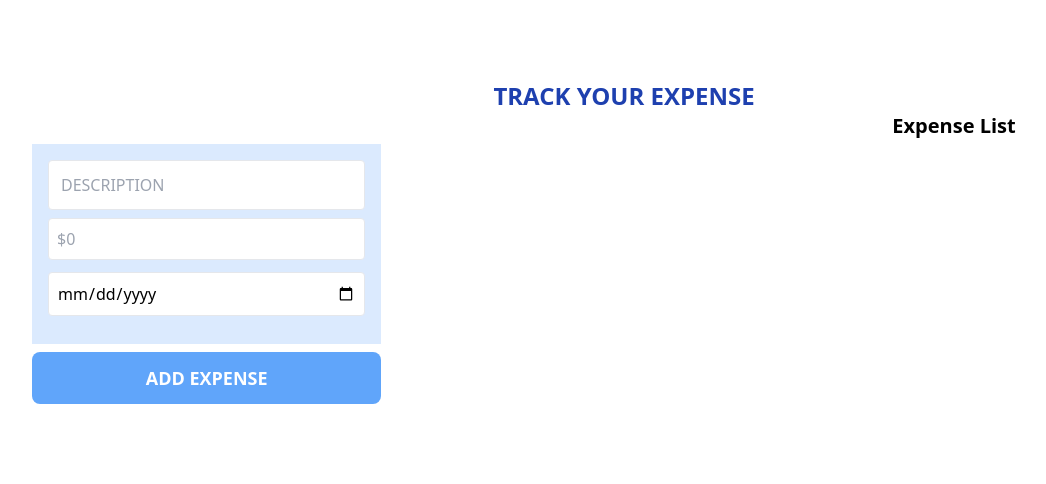
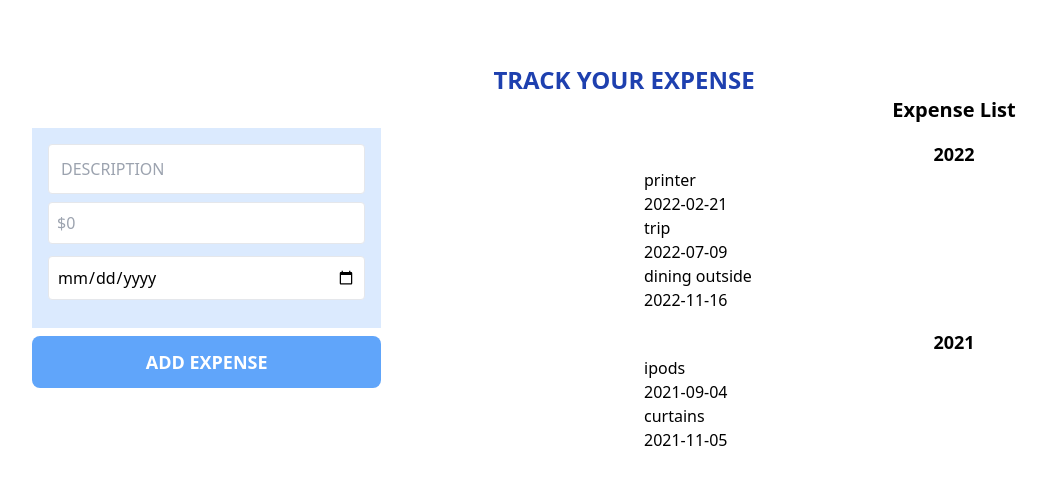
Before and after one commit to bintadam/expense-checker, a React (Create React App) app: page / in a window 1280 px wide. Shown: the top 484 px of the page, without its empty margins (16-1062 px from the left). Built offline with nearby package versions, Linux system fonts and the light colour scheme.

Commit message:
added useState for year

```diff
--- a/src/App.js
+++ b/src/App.js
@@ -5,11 +5,12 @@ import ExpenseChart from "./components/ExpenseChart";
 
 const initialExpenses =[
   {id:1, Amount:145, description:"ipods", date:"2021-09-04"},
-  {id:3, Amount:215, description:"curtains", date:".05.11"},
-  {id:7, Amount:98, description:"printer", date:"2022.02.21"},
-  {id:2, Amount:105, description:"trip", date:"2022.07.09"},
-  {id:8, Amount:125, description:"dining outside", date:"2022.11.16"},
+  {id:3, Amount:215, description:"curtains", date:"2021-11-05"},
+  {id:7, Amount:98, description:"printer", date:"2022-02-21"},
+  {id:2, Amount:105, description:"trip", date:"2022-07-09"},
+  {id:8, Amount:125, description:"dining outside", date:"2022-11-16"},
 ]
+
 
 function App() {
   const [date, setDate] = useState('')
@@ -21,8 +22,8 @@ function App() {
     setExpense([...expenses, newExpense])
   }
   return (
-    <div className="">
-      <h1 className="text-center font-bold text-2xl text-blue-800 pt-20">TRACK YOUR EXPENSE</h1>
+    <div className="h-screen">
+      <h1 className="text-center font-bold text-2xl text-blue-800 pt-16">TRACK YOUR EXPENSE</h1>
       <div className="grid grid-cols-2 gap-10">
         <div className="pt-8 px-12">
           <AddExpense onAdd={addExpense}
@@ -31,7 +32,7 @@ function App() {
             description={description} setDescription={setDescription}/>
           </div>
           <div>
-            <ExpenseList expenses={expenses}/>
+            <ExpenseList expenses={initialExpenses}/>
             <ExpenseChart/>
           </div>
         </div>
--- a/src/components/ExpenseList.js
+++ b/src/components/ExpenseList.js
@@ -1,6 +1,12 @@
 import Expense from "./Expense";
+import { useState } from "react";
 
 function ExpenseList({expenses = []}){
+    const now = new Date()
+    const year = now.getFullYear()
+    const [selectedYear, setSelectedYear] = useState(year)
+
+
     function groupExpensesByYear(expenses){
         return expenses.reduce((acc, expense) => {
             const year = new Date(expense.date).getFullYear();
@@ -13,7 +19,10 @@ function ExpenseList({expenses = []}){
         }, {});
     }
 
-    const groupedExpenses = expenses ? groupExpensesByYear(expenses) : {};
+    const groupedExpenses = groupExpensesByYear(expenses)
+
+    const yearsAvailable = Object.keys(groupedExpenses).sort((a, b) => b-a);
+
     return (
         <div>
             <h2 className="text-center font-bold text-xl">Expense List</h2>
```
